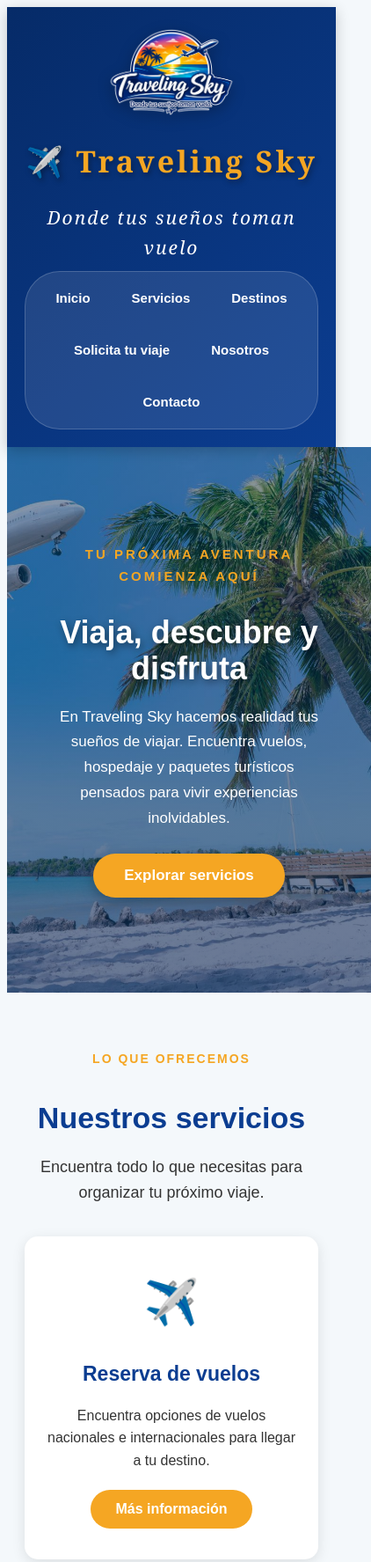
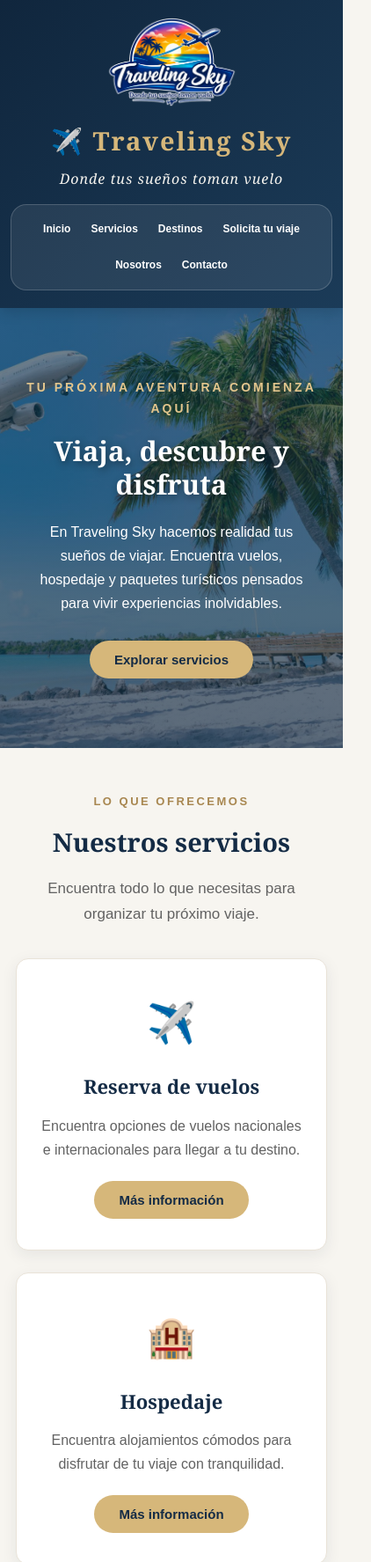
Before and after one commit to Aleclqro09/traveling-sky, a plain HTML site: page index.html in a window 390 px wide. Shown: the top 1775 px of the page at 88% size, 422 px wide, since content can reach past the window. Drawn offline with Linux system fonts and the light colour scheme.

Commit message:
Update estilos.css

```diff
--- a/estilos.css
+++ b/estilos.css
@@ -1,4 +1,8 @@
-{
+/* =========================
+   CONFIGURACIÓN GENERAL
+========================= */
+
+* {
     margin: 0;
     padding: 0;
     box-sizing: border-box;
@@ -10,9 +14,9 @@ scroll-behavior: smooth;
 
 body {
     font-family: Arial, sans-serif;
-line-height: 1.6;
-background-color: #f4f8fb;
-color: #333;
+    line-height: 1.7;
+    background-color: #F7F5F0;
+    color: #333333;
 }
 
 /* =========================
@@ -20,44 +24,39 @@ ENCABEZADO
 ========================= */
 
 header {
-background: linear-gradient(135deg, #062b68, #0b3d91);
+    background: linear-gradient(135deg, #10263D, #1B3B58);
     color: white;
     text-align: center;
-padding: 25px 20px 20px;
-box-shadow: 0 4px 15px rgba(0, 0, 0, 0.20);
+    padding: 25px 20px;
+    box-shadow: 0 4px 15px rgba(0,0,0,0.15);
     position: relative;
     z-index: 10;
 }
 
 header img {
-    width: 260px;
+    width: 230px;
+    max-width: 80%;
     height: auto;
     display: block;
     margin: 0 auto 12px;
-    border-radius: 15px;
-    filter: drop-shadow(0 5px 8px rgba(0, 0, 0, 0.25));
+    border-radius: 12px;
 }
 
 header h1 {
-    display: block;
-    width: 100%;
-    text-align: center;
     font-family: Georgia, "Times New Roman", serif;
-    font-size: 58px;
-    color: #f5a623;
+    font-size: 48px;
+    color: #D6B77A;
+    letter-spacing: 2px;
     margin-bottom: 5px;
-    font-weight: bold;
-    letter-spacing: 3px;
-    text-shadow: 2px 3px 6px rgba(0, 0, 0, 0.35);
 }
 
 header p {
     font-family: Georgia, "Times New Roman", serif;
-font-size: 21px;
-color: #ffffff;
+    font-size: 19px;
+    color: #F7F5F0;
     font-style: italic;
-letter-spacing: 2px;
-margin-bottom: 8px;
+    letter-spacing: 1px;
+    margin-bottom: 12px;
 }
 
 /* =========================
@@ -70,11 +69,11 @@ justify-content: center;
     align-items: center;
     gap: 8px;
     flex-wrap: wrap;
-margin: 10px auto 0;
-padding: 8px;
-max-width: 950px;
-background: rgba(255, 255, 255, 0.10);
-border: 1px solid rgba(255, 255, 255, 0.18);
+    margin: 15px auto 0;
+    padding: 9px;
+    max-width: 1000px;
+    background: rgba(255,255,255,0.08);
+    border: 1px solid rgba(255,255,255,0.18);
     border-radius: 40px;
 }
 
@@ -82,71 +81,72 @@ nav a {
     color: white;
     text-decoration: none;
     font-weight: bold;
-font-size: 16px;
-padding: 10px 16px;
+    font-size: 15px;
+    padding: 10px 17px;
     border-radius: 25px;
     transition: 0.3s ease;
 }
 
 nav a:hover {
-background-color: #f5a623;
-color: white;
-transform: translateY(-2px);
+    background-color: #D6B77A;
+    color: #142B45;
 }
 
 /* =========================
-SECCIONES
+   SECCIONES GENERALES
 ========================= */
 
 section {
-padding: 70px 20px;
-max-width: 1100px;
+    padding: 75px 20px;
+    max-width: 1150px;
     margin: auto;
+    text-align: center;
 }
 
 section h2 {
-color: #0b3d91;
-font-size: 34px;
+    color: #142B45;
+    font-family: Georgia, "Times New Roman", serif;
+    font-size: 36px;
     margin-bottom: 15px;
 }
 
 .subtitulo {
-color: #f5a623;
+    color: #A88750;
     font-weight: bold;
-font-size: 14px;
-letter-spacing: 2px;
-margin-bottom: 8px;
+    font-size: 13px;
+    letter-spacing: 2.5px;
+    margin-bottom: 10px;
 }
 
 .descripcion-seccion {
-max-width: 700px;
+    max-width: 720px;
     margin: 0 auto 35px;
-font-size: 18px;
+    font-size: 17px;
+    color: #626262;
 }
 
 /* =========================
    INICIO / IMAGEN PRINCIPAL
 ========================= */
+
 .hero {
     width: 100%;
     max-width: none;
-min-height: 650px;
+    min-height: 620px;
     margin: 0;
-padding: 60px 20px;
-
+    padding: 70px 20px;
     display: flex;
     justify-content: center;
     align-items: center;
-
     text-align: center;
     color: white;
 
     background-image:
         linear-gradient(
-        rgba(4, 30, 75, 0.45),
-        rgba(4, 30, 75, 0.60)
+            rgba(15, 37, 58, 0.58),
+            rgba(15, 37, 58, 0.68)
         ),
-    url("viaje.jpg");
+        url("../viaje.jpg");
 
     background-size: cover;
     background-position: center;
@@ -159,8 +159,8 @@ padding: 30px;
 }
 
 .hero .etiqueta {
-color: #f5a623;
-font-size: 15px;
+    color: #E2C58D;
+    font-size: 14px;
     font-weight: bold;
     letter-spacing: 3px;
     margin-bottom: 18px;
@@ -168,45 +168,18 @@ margin-bottom: 18px;
 
 .hero h2 {
     color: white;
-font-size: 56px;
-line-height: 1.15;
+    font-family: Georgia, "Times New Roman", serif;
+    font-size: 54px;
+    line-height: 1.2;
     margin-bottom: 22px;
-text-shadow: 2px 3px 8px rgba(0, 0, 0, 0.45);
+    text-shadow: 2px 3px 8px rgba(0,0,0,0.4);
 }
 
 .hero p {
-max-width: 700px;
-margin: 0 auto 30px;
-font-size: 20px;
-line-height: 1.7;
-}
-
-.hero button {
-padding: 15px 35px;
-font-size: 17px;
-box-shadow: 0 5px 15px rgba(0, 0, 0, 0.25);
-}
-
-.hero-contenido {
-max-width: 800px;
-}
-
-.etiqueta {
-color: #f5a623;
-font-weight: bold;
-letter-spacing: 2px;
-margin-bottom: 15px;
-}
-
-.hero h2 {
+    max-width: 720px;
+    margin: 0 auto 28px;
+    font-size: 19px;
     color: white;
-font-size: 50px;
-margin-bottom: 20px;
-}
-
-.hero p {
-font-size: 20px;
-margin-bottom: 25px;
 }
 
 /* =========================
@@ -214,19 +187,19 @@ BOTONES
 ========================= */
 
 button {
-background-color: #f5a623;
-color: white;
+    background-color: #D6B77A;
+    color: #142B45;
     border: none;
     padding: 13px 28px;
-border-radius: 25px;
+    border-radius: 30px;
     cursor: pointer;
-font-size: 16px;
+    font-size: 15px;
     font-weight: bold;
-transition: 0.3s;
+    transition: 0.3s ease;
 }
 
 button:hover {
-background-color: #d88900;
+    background-color: #B99A63;
     transform: translateY(-2px);
 }
 
@@ -242,34 +215,38 @@ text-align: center;
     display: grid;
     grid-template-columns: repeat(3, 1fr);
     gap: 25px;
-margin-top: 30px;
+    margin-top: 35px;
 }
 
 .tarjeta {
-background-color: white;
+    background-color: #FFFFFF;
     padding: 35px 25px;
-border-radius: 15px;
-box-shadow: 0 4px 15px rgba(0, 0, 0, 0.10);
-transition: 0.3s;
+    border-radius: 14px;
+    border: 1px solid #E9E3D8;
+    box-shadow: 0 5px 18px rgba(20,43,69,0.08);
+    transition: 0.3s ease;
 }
 
 .tarjeta:hover {
     transform: translateY(-5px);
+    box-shadow: 0 9px 22px rgba(20,43,69,0.13);
 }
 
 .icono {
-font-size: 50px;
+    font-size: 45px;
     margin-bottom: 15px;
 }
 
 .tarjeta h3 {
-color: #0b3d91;
-font-size: 23px;
+    color: #142B45;
+    font-family: Georgia, "Times New Roman", serif;
+    font-size: 22px;
     margin-bottom: 12px;
 }
 
 .tarjeta p {
-margin-bottom: 20px;
+    color: #626262;
+    margin-bottom: 22px;
 }
 
 /* =========================
@@ -278,14 +255,13 @@ DESTINOS
 
 #destinos {
     text-align: center;
-background-color: #eef5fb;
+    background-color: #F0EDE5;
     max-width: none;
 }
 
 .destinos-grid {
     max-width: 1100px;
     margin: 30px auto 0;
-
     display: grid;
     grid-template-columns: repeat(3, 1fr);
     gap: 25px;
@@ -294,9 +270,9 @@ gap: 25px;
 .destino {
     background-color: white;
     padding: 30px 25px;
-border-radius: 15px;
-box-shadow: 0 4px 15px rgba(0, 0, 0, 0.10);
-transition: 0.3s;
+    border-radius: 14px;
+    box-shadow: 0 5px 18px rgba(20,43,69,0.08);
+    transition: 0.3s ease;
 }
 
 .destino:hover {
@@ -304,17 +280,19 @@ transform: translateY(-5px);
 }
 
 .destino-icono {
-font-size: 55px;
+    font-size: 48px;
     margin-bottom: 15px;
 }
 
 .destino h3 {
-color: #0b3d91;
-font-size: 23px;
+    color: #142B45;
+    font-family: Georgia, "Times New Roman", serif;
+    font-size: 22px;
     margin-bottom: 12px;
 }
 
 .destino p {
+    color: #626262;
     margin-bottom: 20px;
 }
 
@@ -330,6 +308,7 @@ text-align: center;
     max-width: 750px;
     margin: 0 auto 40px;
     font-size: 18px;
+    color: #626262;
 }
 
 .beneficios {
@@ -341,59 +320,69 @@ gap: 25px;
 .beneficios div {
     background-color: white;
     padding: 30px 20px;
-border-radius: 15px;
-box-shadow: 0 4px 15px rgba(0, 0, 0, 0.08);
+    border-radius: 14px;
+    border: 1px solid #E9E3D8;
+    box-shadow: 0 5px 18px rgba(20,43,69,0.07);
 }
 
 .beneficios span {
-font-size: 40px;
+    font-size: 38px;
 }
 
 .beneficios h3 {
-color: #0b3d91;
+    color: #142B45;
     margin: 10px 0;
 }
 
 /* =========================
-CONTACTO
+   FORMULARIOS
 ========================= */
 
+#reserva,
 #contacto {
     text-align: center;
 }
 
+#formulario-reserva,
 #contacto form {
-background-color: white;
+    background-color: #FFFFFF;
     padding: 35px;
-border-radius: 15px;
+    border-radius: 16px;
     max-width: 650px;
     margin: 30px auto 0;
-box-shadow: 0 4px 15px rgba(0, 0, 0, 0.10);
+    border: 1px solid #E9E3D8;
+    box-shadow: 0 6px 22px rgba(20,43,69,0.09);
 }
 
+#formulario-reserva label,
 #contacto label {
     display: block;
     text-align: left;
-margin-top: 15px;
-margin-bottom: 5px;
+    margin-top: 16px;
+    margin-bottom: 6px;
     font-weight: bold;
-color: #0b3d91;
+    color: #142B45;
 }
 
 input,
-textarea {
+textarea,
+select {
     width: 100%;
     padding: 13px;
-border: 1px solid #ccc;
+    border: 1px solid #D8D5CE;
     border-radius: 8px;
     font-family: Arial, sans-serif;
     font-size: 15px;
+    background-color: #FFFFFF;
+    color: #333333;
 }
 
 input:focus,
-textarea:focus {
+textarea:focus,
+select:focus {
     outline: none;
-border-color: #0b3d91;
+    border-color: #B99A63;
+    box-shadow: 0 0 0 2px rgba(185,154,99,0.15);
 }
 
 textarea {
@@ -401,8 +390,30 @@ height: 130px;
     resize: vertical;
 }
 
+#formulario-reserva button,
 #contacto button {
-margin-top: 20px;
+    margin-top: 24px;
+}
+
+/* =========================
+   WHATSAPP
+========================= */
+
+.boton-whatsapp {
+    display: inline-block;
+    background-color: #25D366;
+    color: white;
+    padding: 14px 25px;
+    border-radius: 30px;
+    text-decoration: none;
+    font-weight: bold;
+    margin-top: 22px;
+    transition: 0.3s ease;
+}
+
+.boton-whatsapp:hover {
+    background-color: #128C7E;
+    transform: translateY(-2px);
 }
 
 /* =========================
@@ -410,42 +421,58 @@ PIE DE PÁGINA
 ========================= */
 
 footer {
-background-color: #0b3d91;
+    background-color: #142B45;
     color: white;
     text-align: center;
-padding: 30px 20px;
+    padding: 35px 20px;
 }
 
 footer h3 {
-color: #f5a623;
-font-size: 24px;
-margin-bottom: 5px;
+    color: #D6B77A;
+    font-family: Georgia, "Times New Roman", serif;
+    font-size: 25px;
+    margin-bottom: 8px;
 }
 
 /* =========================
-CELULARES
+   CELULARES Y TABLETAS
 ========================= */
 
 @media (max-width: 768px) {
+
+    header {
+        padding: 20px 12px;
+    }
 
     header h1 {
         font-size: 34px;
     }
 
     header img {
-    width: 150px;
+        width: 155px;
+    }
+
+    header p {
+        font-size: 16px;
     }
 
     nav {
-    gap: 15px;
+        gap: 5px;
+        border-radius: 18px;
     }
 
     nav a {
-    font-size: 15px;
+        font-size: 13px;
+        padding: 9px 11px;
     }
 
     .hero {
         min-height: 500px;
+        padding: 45px 15px;
+    }
+
+    .hero-contenido {
+        padding: 15px;
     }
 
     .hero h2 {
@@ -453,7 +480,15 @@ nav a {
     }
 
     .hero p {
-    font-size: 17px;
+        font-size: 16px;
+    }
+
+    section {
+        padding: 50px 18px;
+    }
+
+    section h2 {
+        font-size: 29px;
     }
 
     .tarjetas,
@@ -462,22 +497,24 @@ nav a {
         grid-template-columns: 1fr;
     }
 
-section {
-    padding: 50px 20px;
+    #formulario-reserva,
+    #contacto form {
+        padding: 23px 18px;
     }
-    .boton-whatsapp {
-    display: inline-block;
-    background-color: #25D366;
-    color: white;
-    padding: 14px 24px;
-    border-radius: 30px;
-    text-decoration: none;
-    font-weight: bold;
-    margin-top: 20px;
-    transition: background-color 0.3s ease;
 }
 
-.boton-whatsapp:hover {
-    background-color: #128C7E;
+@media (max-width: 400px) {
+
+    header h1 {
+        font-size: 29px;
+    }
+
+    nav a {
+        font-size: 12px;
+        padding: 8px 9px;
+    }
+
+    .hero h2 {
+        font-size: 31px;
     }
 }
```
Lines whose indentation alone changed are shown as unchanged.
